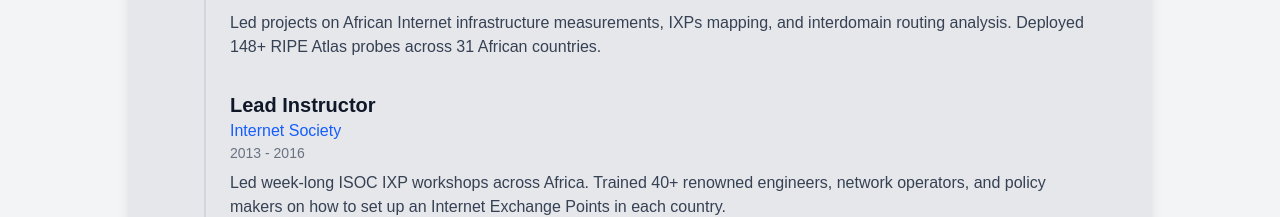
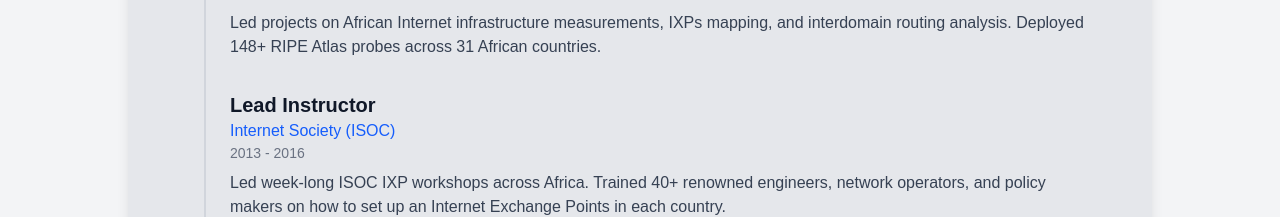
Before and after one commit to rodricfanou/rodricfanou.github.io, a Next.js app: page / in a window 1280 px wide. Shown: the part 1226-1443 px from the top of the page. Built offline with nearby package versions, Linux system fonts and the light colour scheme.

Commit message:
Update Internet Society name on home page

```diff
--- a/src/app/page.tsx
+++ b/src/app/page.tsx
@@ -105,7 +105,7 @@
               </div>
               <div>
                 <h3 className="text-xl font-bold text-gray-900">Lead Instructor</h3>
-                <p className="text-blue-600 font-medium">Internet Society</p>
+                <p className="text-blue-600 font-medium">Internet Society (ISOC)</p>
                 <p className="text-gray-500 text-sm">2013 - 2016</p>
                 <p className="text-gray-700 mt-2">Led week-long ISOC IXP workshops across Africa. Trained 40+ renowned engineers, network operators, and policy makers on how to set up an Internet Exchange Points in each country.</p>
               </div>
```
